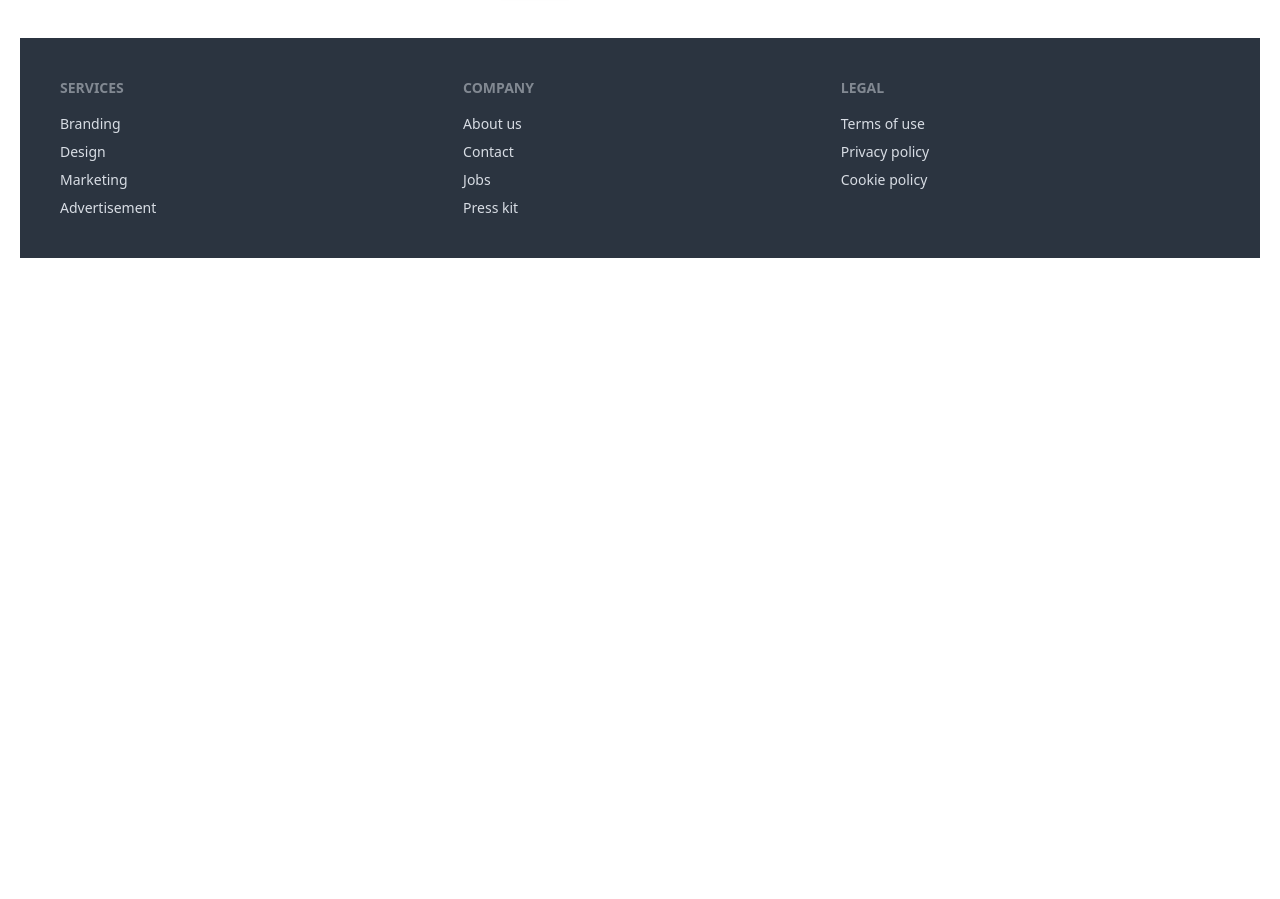
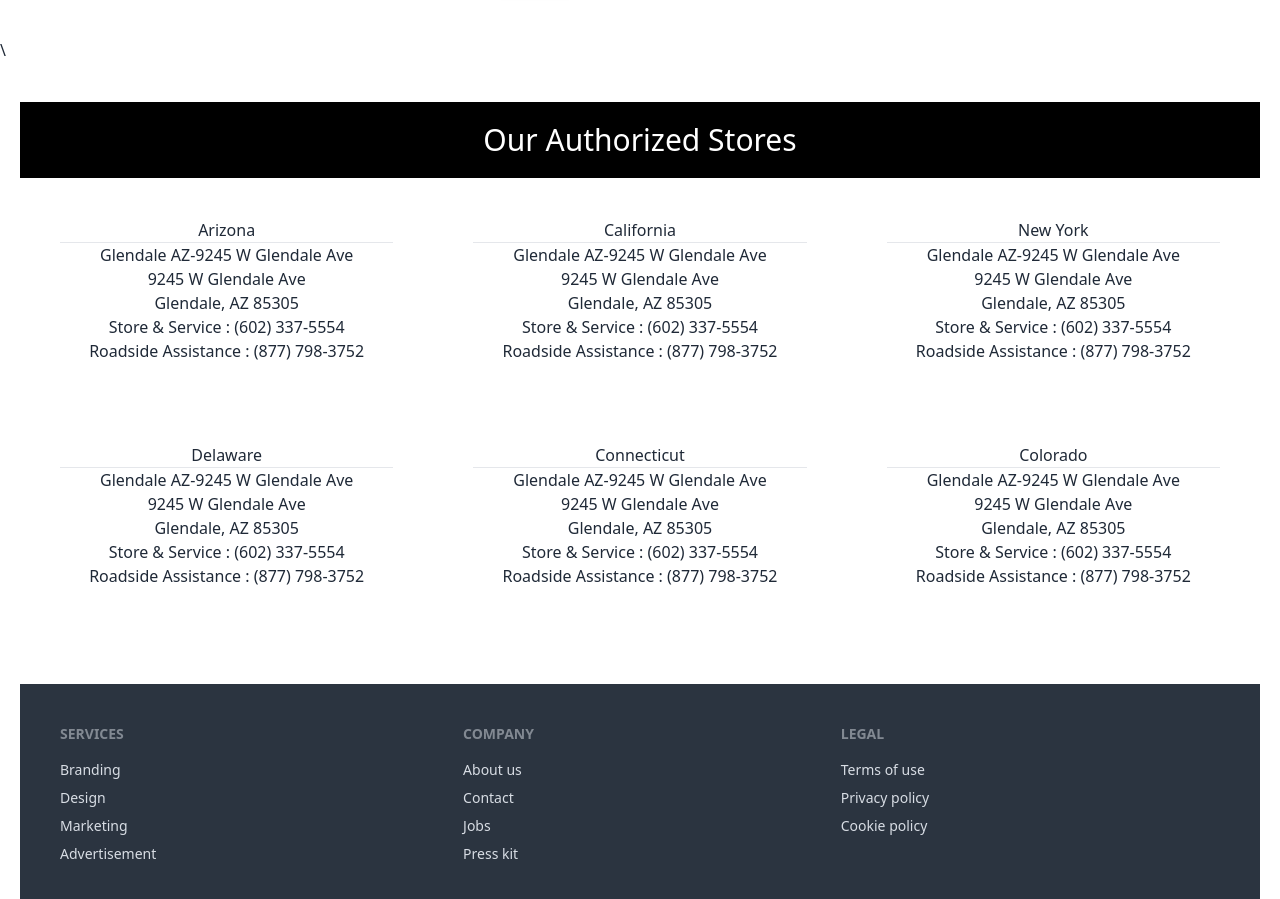
Before and after one commit to smhabib99-99/brand-shop-client-side, a React (Vite) app: page / in a window 1280 px wide. Shown: the part 2862-3761 px from the top of the page. Before the commit the page ends 3160 px from the top, so only its background shows below. Built offline with nearby package versions, Linux system fonts and the light colour scheme; no server answers.

Commit message:
client side extra two section completion successful

```diff
--- /dev/null
+++ b/src/pages/Home/AboutUs.jsx
@@ -0,0 +1,78 @@
+
+
+const AboutUs = () => {
+    return (
+        <div className="my-10 mb-14">
+            <h2 className="text-3xl py-5 text-center mx-5 bg-black text-white">Our Authorized Stores</h2>
+            <div className="grid md:grid-cols-3 mx-5 justify-center items-center text-center">
+
+                <div className="m-10">
+                    <h2>Arizona</h2>
+                    <hr className="border-spacing-3" />
+                    <p>Glendale AZ-9245 W Glendale Ave</p>
+                    <span>9245 W Glendale Ave <br />
+                        Glendale, AZ 85305 <br />
+                        Store & Service : (602) 337-5554 <br />
+                        Roadside Assistance : (877) 798-3752
+                    </span>
+                </div>
+                <div className="m-10">
+                    <h2>California</h2>
+                    <hr className="border-spacing-3" />
+                    <p>Glendale AZ-9245 W Glendale Ave</p>
+                    <span>9245 W Glendale Ave <br />
+                        Glendale, AZ 85305 <br />
+                        Store & Service : (602) 337-5554 <br />
+                        Roadside Assistance : (877) 798-3752
+                    </span>
+                </div>
+                <div className="m-10">
+                    <h2>New York</h2>
+                    <hr className="border-spacing-3" />
+                    <p>Glendale AZ-9245 W Glendale Ave</p>
+                    <span>9245 W Glendale Ave <br />
+                        Glendale, AZ 85305 <br />
+                        Store & Service : (602) 337-5554 <br />
+                        Roadside Assistance : (877) 798-3752
+                    </span>
+                </div>
+                <div className="m-10">
+                    <h2>Delaware</h2>
+                    <hr className="border-spacing-3" />
+                    <p>Glendale AZ-9245 W Glendale Ave</p>
+                    <span>9245 W Glendale Ave <br />
+                        Glendale, AZ 85305 <br />
+                        Store & Service : (602) 337-5554 <br />
+                        Roadside Assistance : (877) 798-3752
+                    </span>
+                </div>
+                <div className="m-10">
+                    <h2>Connecticut</h2>
+                    <hr className="border-spacing-3" />
+                    <p>Glendale AZ-9245 W Glendale Ave</p>
+                    <span>9245 W Glendale Ave <br />
+                        Glendale, AZ 85305 <br />
+                        Store & Service : (602) 337-5554 <br />
+                        Roadside Assistance : (877) 798-3752
+                    </span>
+                </div>
+                <div className="m-10">
+                    <h2>Colorado</h2>
+                    <hr className="border-spacing-3" />
+                    <p>Glendale AZ-9245 W Glendale Ave</p>
+                    <span>9245 W Glendale Ave <br />
+                        Glendale, AZ 85305 <br />
+                        Store & Service : (602) 337-5554 <br />
+                        Roadside Assistance : (877) 798-3752
+                    </span>
+                </div>
+
+
+
+
+            </div>
+        </div>
+    );
+};
+
+export default AboutUs;
--- a/src/pages/Home/Home.jsx
+++ b/src/pages/Home/Home.jsx
@@ -2,6 +2,7 @@ import { useLoaderData } from "react-router-dom";
 import Banner from "../../components/Banner/Banner";
 import Services from "./Services";
 import ContactUs from "./ContactUs";
+import AboutUs from "./AboutUs";
 
 
 const Home = () => {
@@ -12,7 +13,8 @@ const Home = () => {
         <div>
             <Banner></Banner>
             <Services services={services}></Services>
-            <ContactUs></ContactUs>
+            <ContactUs></ContactUs>\
+            <AboutUs></AboutUs>
         </div>
     );
 };
```
